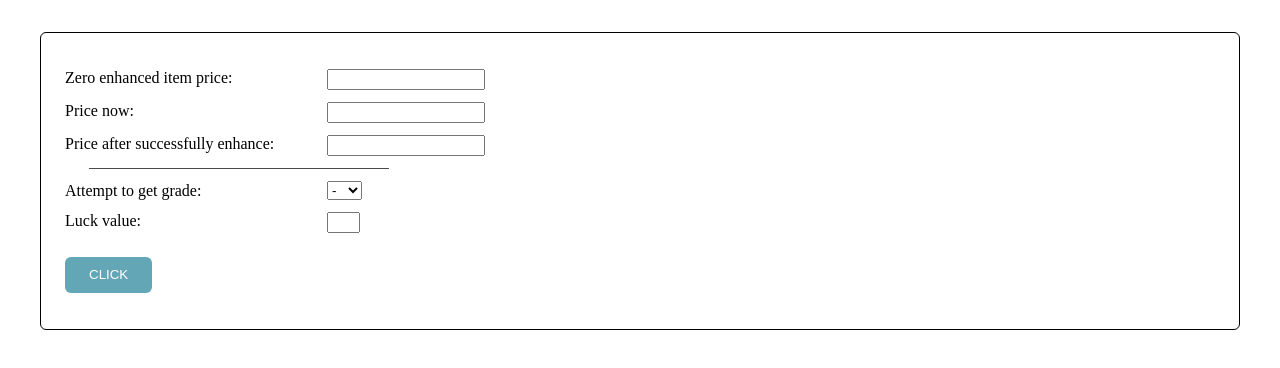
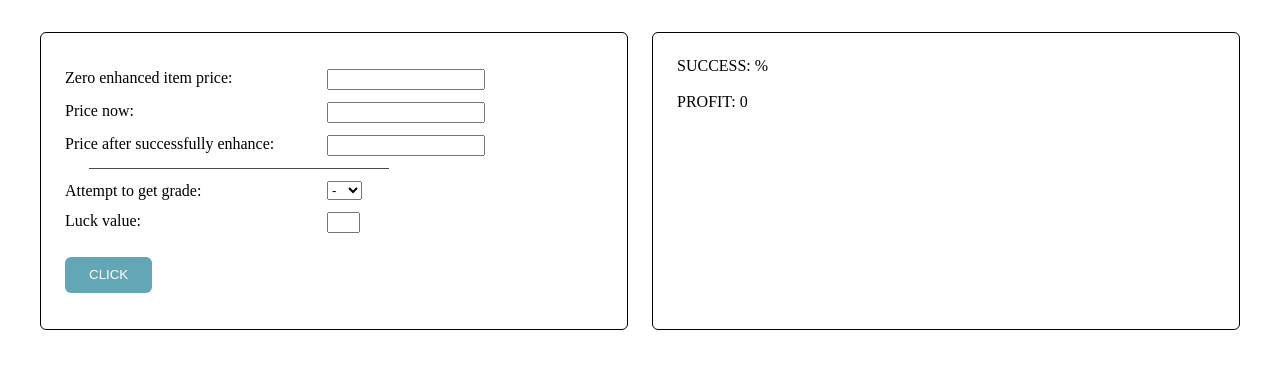
Before and after one commit to redjohnfrv/bdo_enchance_helper, a React (Create React App) app: page /jew in a window 1280 px wide. Shown: the top 368 px of the page. Built offline with nearby package versions, Linux system fonts and the light colour scheme.

Commit message:
refactor: nothing matter

```diff
--- a/src/components/Input/Input.tsx
+++ b/src/components/Input/Input.tsx
@@ -7,11 +7,12 @@ type InputFiledProps = {
   label: string
   width?: string
   disabled?: boolean
+  defaultValue: string
 }
 
 type Props = FieldRenderProps<string> & InputFiledProps
 
-export const Input = ({input, placeholder, label, width='150', disabled}: Props) => {
+export const Input = ({input, placeholder, label, width='150', disabled, defaultValue}: Props) => {
   return (
     <Wrapper width={width}>
       {label && <label>{label}</label>}
@@ -19,6 +20,7 @@ export const Input = ({input, placeholder, label, width='150', disabled}: Props)
         {...input}
         disabled={disabled}
         placeholder={placeholder}
+        value={defaultValue}
       />
     </Wrapper>
   )
--- a/src/main/Jewelry/Jewelry.tsx
+++ b/src/main/Jewelry/Jewelry.tsx
@@ -1,16 +1,16 @@
-import React, {useEffect} from 'react'
+import React from 'react'
 import styled from 'styled-components'
+import {RootState} from '../../redux/store'
+import {InputValueType} from '../../dto/types'
+import {DASH_STRING} from '../../constants'
 import {Container, Divider, Block} from '../../ui'
 import {Field, Form} from 'react-final-form'
 import {Input} from '../../components/Input'
 import {Button} from '../../components/Button'
 import {Options} from '../../components/Options'
-import {InputValueType} from '../../dto/types'
 import {calculateAcc} from '../../helpers'
 import {useDispatch, useSelector} from 'react-redux'
-import {RootState} from '../../redux/store'
 import {getChance} from '../../redux/calcSlice'
-import {DASH_STRING} from '../../constants'
 
 export const Jewelry = () => {
 
@@ -22,12 +22,9 @@ export const Jewelry = () => {
     dispatch(getChance(chance))
   }
 
-  useEffect(() => {
-    console.log('state: ', state)
-  }, [state])
-
   return (
     <Container>
+      <BlocksWrapper>
         <Block>
           <Form
             onSubmit={onSubmit}
@@ -73,6 +70,7 @@ export const Jewelry = () => {
                       component={Input}
                       disabled={false}
                       autoFocus
+                      defaultValue={state}
                     />
                   </InputWrapper>
                   <Button text="CLICK" customType="Primary" />
@@ -81,10 +79,20 @@ export const Jewelry = () => {
             )}
           />
         </Block>
+        <Block>
+          <div>SUCCESS: {state} %</div><br />
+          <div>PROFIT: 0</div>
+        </Block>
+      </BlocksWrapper>
     </Container>
   )
 }
 
+const BlocksWrapper = styled.div`
+  display: grid;
+  grid-template-columns: repeat(2, 1fr);
+  gap: 24px;
+`
 const Wrapper = styled.div`
 
 `
--- a/src/redux/calcSlice.ts
+++ b/src/redux/calcSlice.ts
@@ -1,12 +1,12 @@
 import {createSlice} from '@reduxjs/toolkit'
-import {DASH_STRING} from '../constants'
+import {EMPTY_STRING} from '../constants'
 
 export type ChanceValueType = {
   value: string
 }
 
 const initialState: ChanceValueType = {
-  value: DASH_STRING,
+  value: EMPTY_STRING,
 }
 
 export const calcSlice = createSlice({
```
Lines whose indentation alone changed are shown as unchanged.
